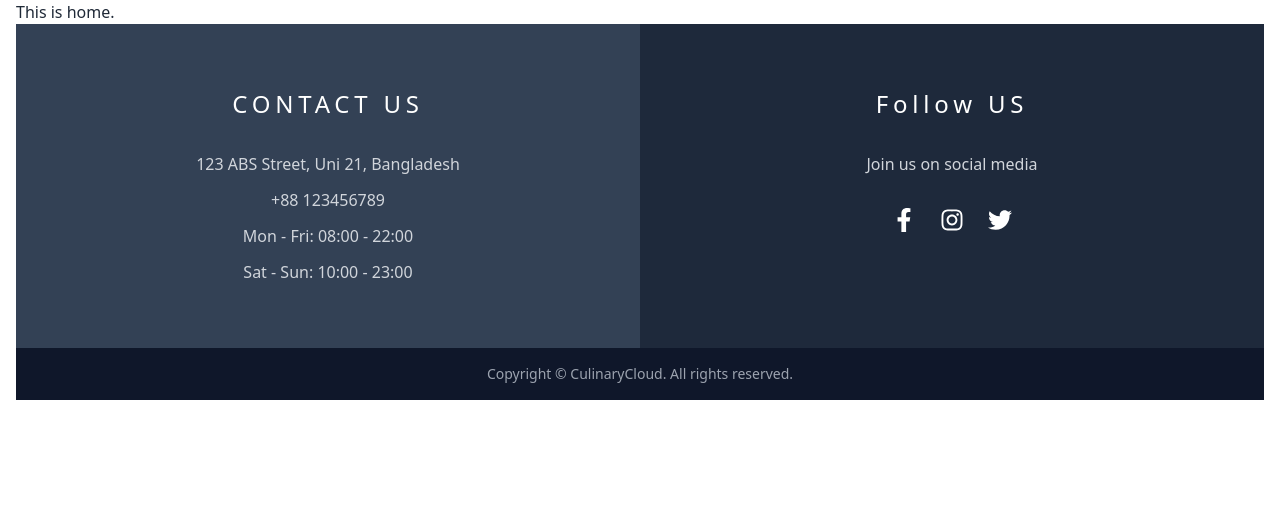
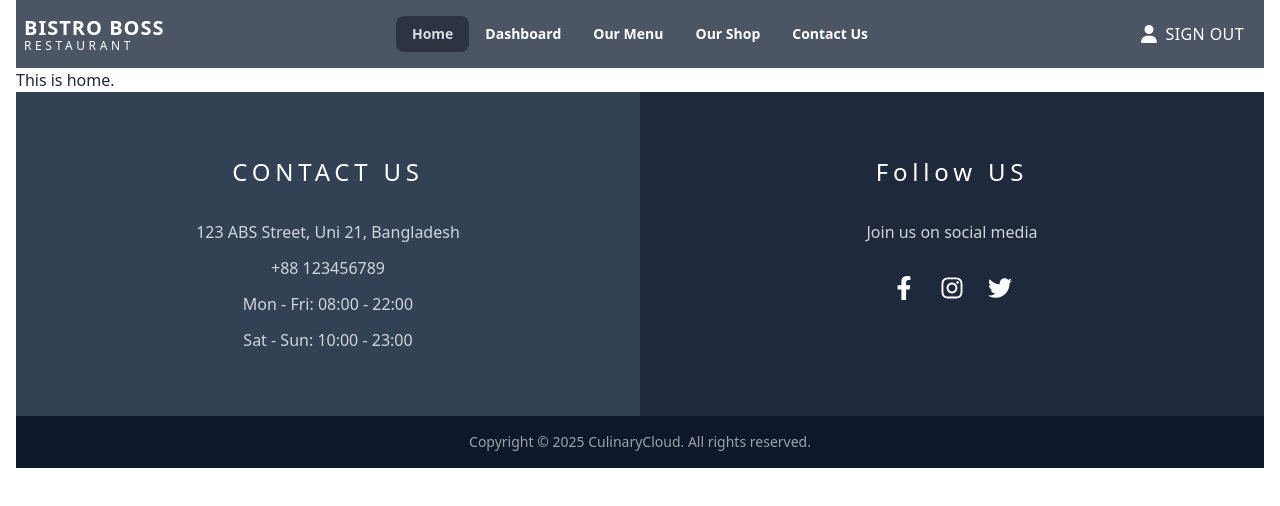
Before and after one commit to marufdev7/bistro-boss-client, a React (Vite) app: page / in a window 1280 px wide. Shown: the top 506 px of the page. Built offline with nearby package versions, Linux system fonts and the light colour scheme.

Commit message:
Navbar add

```diff
--- a/package.json
+++ b/package.json
@@ -15,6 +15,7 @@
     "react": "^19.1.1",
     "react-dom": "^19.1.1",
     "react-icons": "^5.5.0",
+    "react-responsive-carousel": "^3.2.23",
     "react-router-dom": "^6.30.1",
     "sort-by": "^1.2.0"
   },
--- a/src/Layout/Main.jsx
+++ b/src/Layout/Main.jsx
@@ -1,10 +1,12 @@
 import React from 'react';
 import { Outlet } from 'react-router-dom';
 import Footer from '../pages/shared/Footer/Footer';
+import NavBar from '../pages/shared/NavBar/NavBar';
 
 const Main = () => {
     return (
         <div>
+            <NavBar/>
             <Outlet />
             <Footer/>
         </div>
--- a/src/pages/shared/Footer/Footer.jsx
+++ b/src/pages/shared/Footer/Footer.jsx
@@ -4,9 +4,8 @@ import { FaFacebookF, FaTwitter, FaInstagram } from 'react-icons/fa';
 const Footer = () => {
     return (
         <footer className="text-white">
-            {/* Main footer content */}
+
             <div className="flex flex-col lg:flex-row">
-                {/* Contact Us Section - Darker Background */}
                 <div className="bg-slate-700 flex-1 px-8 py-16 text-center">
                     <h3 className="text-2xl font-normal mb-8 tracking-[0.2em]">CONTACT US</h3>
                     <div className="space-y-3 text-gray-300 text-base">
@@ -16,7 +15,7 @@ const Footer = () => {
                         <p>Sat - Sun: 10:00 - 23:00</p>
                     </div>
                 </div>
-                {/* Follow Us Section - Lighter Background */}
+
                 <div className="bg-slate-800 flex-1 px-8 py-16 text-center">
                     <h3 className="text-2xl font-normal mb-8 tracking-[0.2em]">Follow US</h3>
                     <p className="text-gray-300 mb-8 text-base">Join us on social media</p>
@@ -48,7 +47,7 @@ const Footer = () => {
             <div className="bg-slate-900 py-4">
                 <div className="text-center">
                     <p className="text-gray-400 text-sm">
-                        Copyright © CulinaryCloud. All rights reserved.
+                        Copyright © {new Date().getFullYear()} CulinaryCloud. All rights reserved.
                     </p>
                 </div>
             </div>
--- /dev/null
+++ b/src/pages/shared/NavBar/NavBar.jsx
@@ -0,0 +1,51 @@
+import React from 'react';
+import { FaUser } from 'react-icons/fa6';
+import { RiMenu2Fill } from 'react-icons/ri';
+import { NavLink } from 'react-router-dom';
+
+const NavBar = () => {
+    const NavBarLinks = <>
+        <li><NavLink to='/' className='hover:text-yellow-400'>Home</NavLink></li>
+        <li><NavLink to='/dashboard' className='hover:text-yellow-400'>Dashboard</NavLink></li>
+        <li><NavLink to='/menu' className='hover:text-yellow-400'>Our Menu</NavLink></li>
+        <li><NavLink to='shop' className='hover:text-yellow-400'>Our Shop</NavLink></li>
+        <li><NavLink to='/contact-us' className='hover:text-yellow-400'>Contact Us</NavLink></li>
+    </>
+    return (
+        <>
+            <div className="navbar bg-gray-600">
+                <div className="navbar-start">
+                    <div className="dropdown">
+                        <div tabIndex={0} role="button" className="btn btn-ghost lg:hidden">
+                            <RiMenu2Fill className='text-white' />
+                        </div>
+                        <ul
+                            tabIndex={0}
+                            className="menu menu-sm dropdown-content bg-transparent rounded-box z-[1] mt-3 w-52 p-2 shadow text-white">
+                            {NavBarLinks}
+                        </ul>
+                    </div>
+                    <div className="text-white">
+                        <h1 className="text-xl font-bold tracking-wider">BISTRO BOSS</h1>
+                        <p className="text-xs tracking-[0.3em] -mt-1">RESTAURANT</p>
+                    </div>
+                </div>
+                <div className="navbar-center hidden lg:flex">
+                    <ul className="menu menu-horizontal px-1 text-white font-semibold ">
+                        {NavBarLinks}
+                    </ul>
+                </div>
+                <div className="navbar-end">
+                    <button
+                        className="flex items-center gap-2 text-white hover:text-yellow-400 hover:bg-gray-700 px-3 py-2 text-base font-medium transition-colors duration-200 tracking-wide rounded-lg"
+                    >
+                        <FaUser size={18} />
+                        SIGN OUT
+                    </button>
+                </div>
+            </div>
+        </>
+    );
+};
+
+export default NavBar;
```
Also changed, not shown: 1 other file (tests, documents, lock files or other folders).
